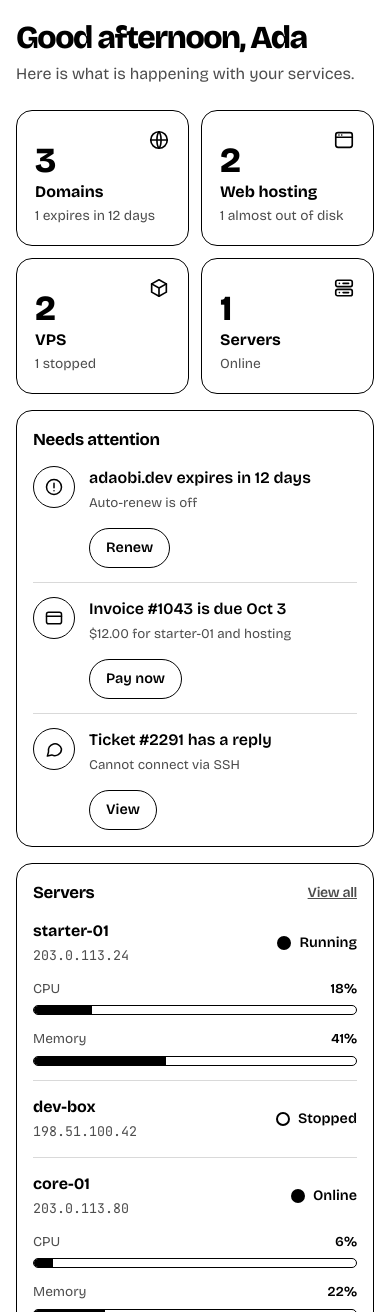
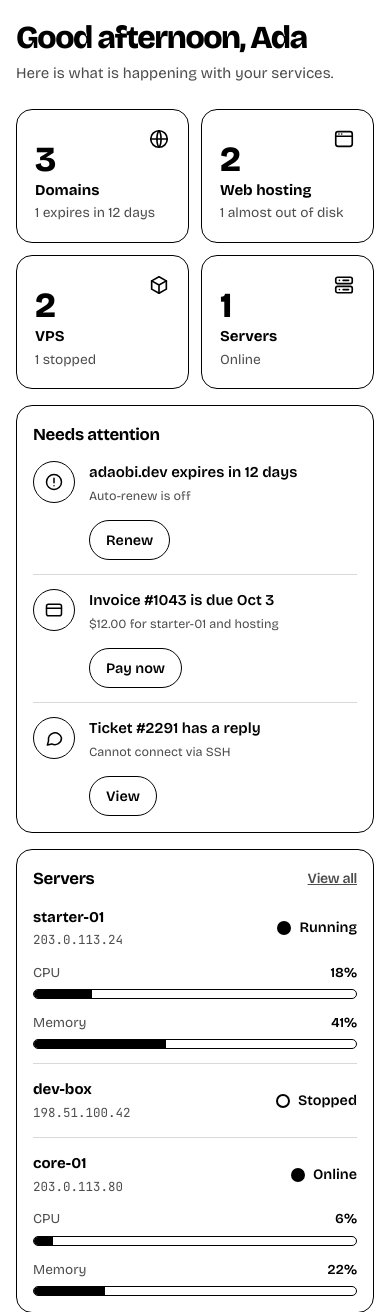
Before and after one commit to Lordave822/Oxbothost-, a PHP site: page /dashboard.php in a window 390 px wide. Shown: the part 60-1372 px from the top of the page. Run offline with PHP 8.4, Linux system fonts and the light colour scheme.

Commit message:
Reduce dashboard template font size for responsive layouts

```diff
--- a/dashboard.php
+++ b/dashboard.php
@@ -52,7 +52,7 @@ html{-webkit-text-size-adjust:100%}
 body{
   background:var(--bg);color:var(--fg);
   font-family:"Bricolage Grotesque",ui-sans-serif,system-ui,-apple-system,"Segoe UI",Roboto,Helvetica,Arial,sans-serif;
-  font-size:16px;line-height:1.5;-webkit-font-smoothing:antialiased;
+  font-size:15px;line-height:1.5;-webkit-font-smoothing:antialiased;
 }
 a{color:inherit;-webkit-tap-highlight-color:transparent}
 button,input,select,textarea{font:inherit;color:inherit}
```
